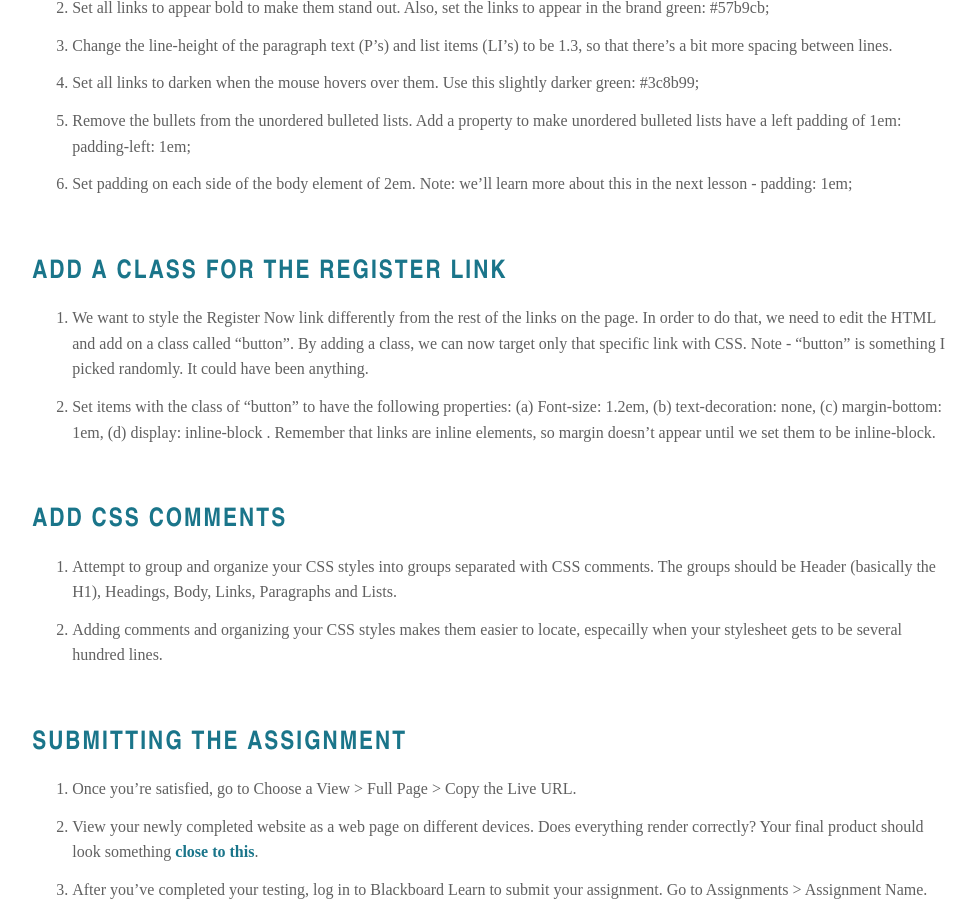
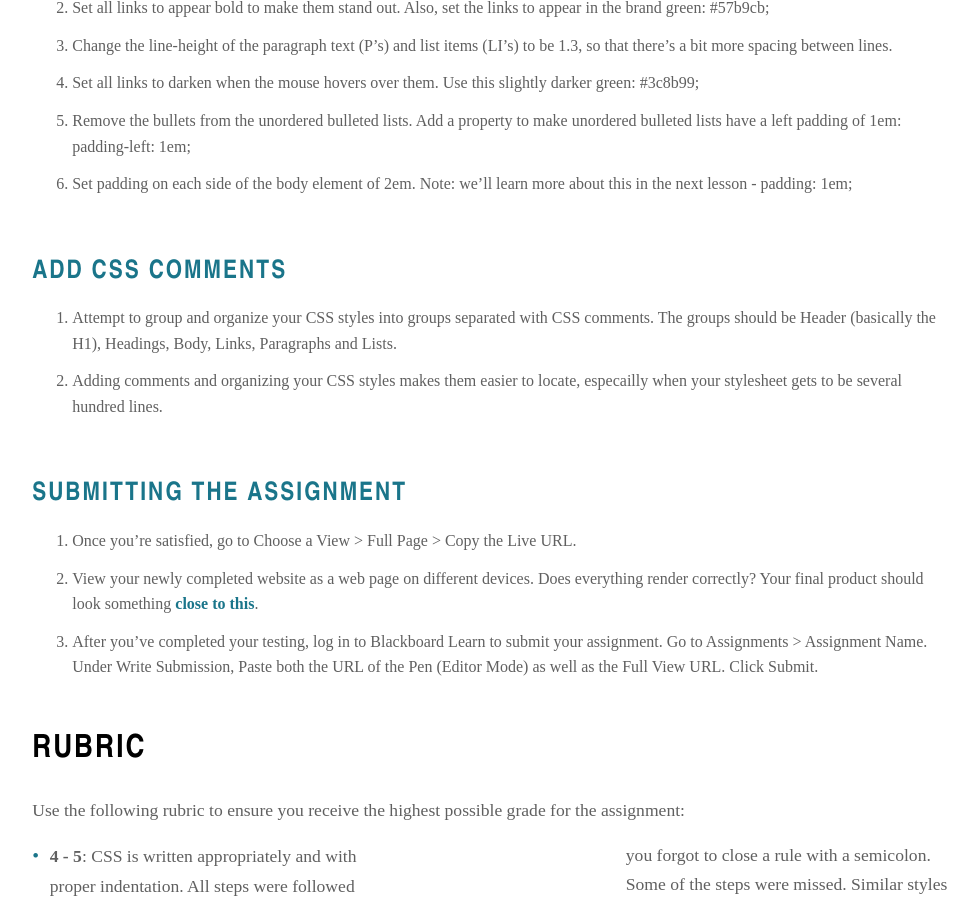
Before and after one commit to KentStateWeb/rwd, a Jekyll site: the page built from _assignments/css.md, in a window 1280 px wide and 900 px high, scrolled down 1550 px. Shown: the whole window, without its empty margins (147-1125 px from the left). Built offline with Jekyll 4.4.1, drawn with Linux system fonts in a browser that asks for light colours.

Commit message:
Removed register link requirement

```diff
--- a/_assignments/css.md
+++ b/_assignments/css.md
@@ -40,11 +40,6 @@ Open your HTML Basics 1 assignemnt.  Instead of editing the original pen, click
 5. Remove the bullets from the unordered bulleted lists.  Add a property to make unordered bulleted lists have a left padding of 1em:  padding-left: 1em;
 6. Set padding on each side of the body element of 2em.  Note: we'll learn more about this in the next lesson - padding: 1em;
 
-### Add a Class for the Register Link
-
-1. We want to style the Register Now link differently from the rest of the links on the page.  In order to do that, we need to edit the HTML and add on a class called "button".  By adding a class, we can now target only that specific link with CSS.  Note - "button" is something I picked randomly.  It could have been anything.
-2. Set items with the class of "button" to have the following properties: (a) Font-size: 1.2em, (b) text-decoration: none, (c) margin-bottom: 1em, (d) display: inline-block .  Remember that links are inline elements, so margin doesn't appear until we set them to be inline-block.
-
 ### Add CSS Comments
 
 1.  Attempt to group and organize your CSS styles into groups separated with CSS comments.  The groups should be Header (basically the H1), Headings, Body, Links, Paragraphs and Lists.
```
